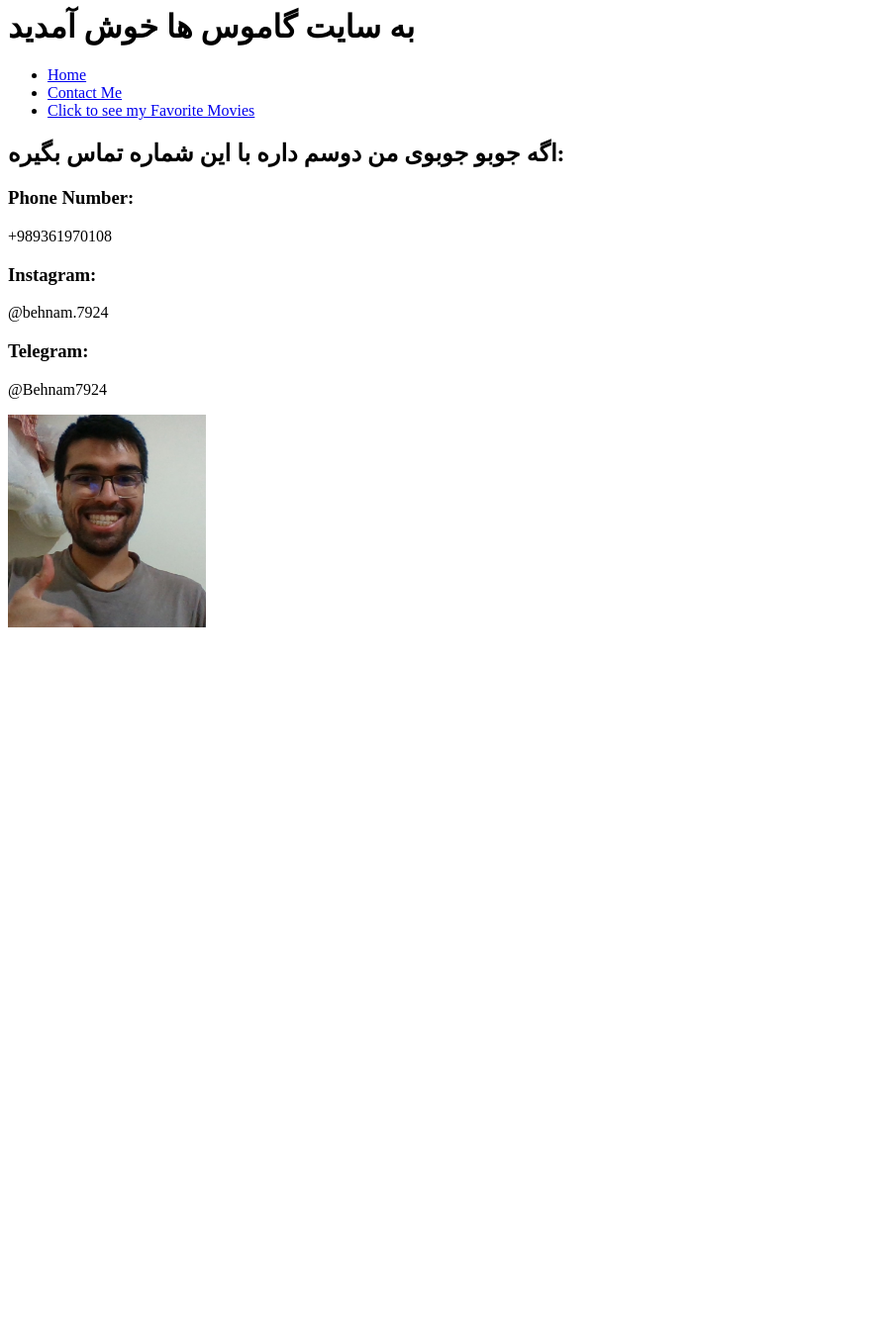
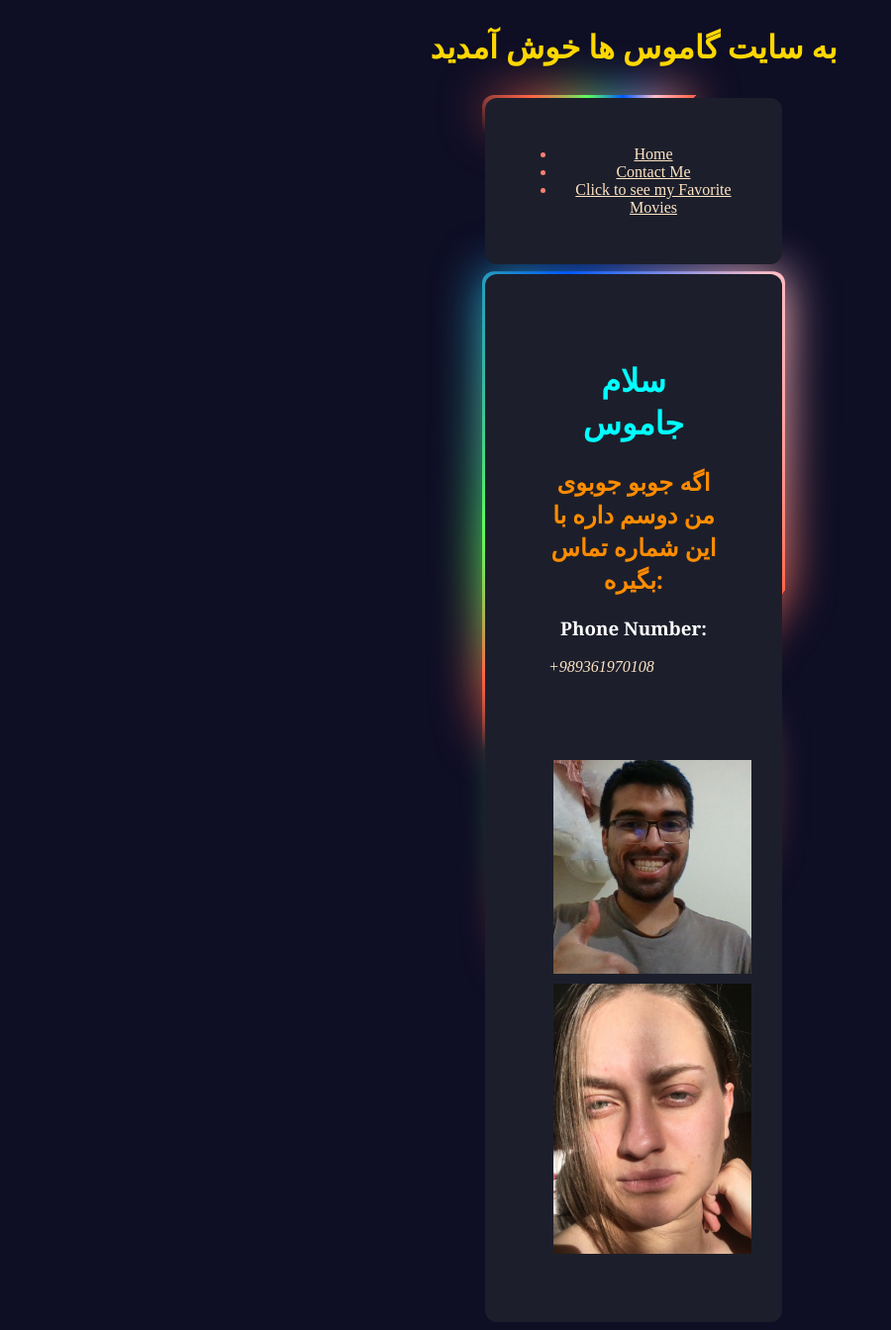
Before and after one commit to Behnam2000/first_django_project, a Django app: page /contact/ in a window 1280 px wide. Shown: the whole page at 99% size, without its empty margins (0-900 px from the left). Before the commit the page ends 634 px from the top, so only its background shows below. Run offline with Django 5.2, Linux system fonts and the light colour scheme.

Commit message:
fixing CSS

```diff
--- a/config/settings.py
+++ b/config/settings.py
@@ -122,6 +122,7 @@ USE_TZ = True
 STATIC_URL = "static/"
 STATIC_ROOT = BASE_DIR / 'staticfiles'
 STATICFILES_STORAGE = "whitenoise.storage.CompressedStaticFilesStorage"
+STATICFILES_DIRS = [BASE_DIR / "static"]
 
 # Default primary key field type
 # https://docs.djangoproject.com/en/5.2/ref/settings/#default-auto-field
--- a/config/urls.py
+++ b/config/urls.py
@@ -17,13 +17,16 @@ Including another URLconf
 
 from django.contrib import admin
 from django.urls import path
+from movies.views import base , contact , movie
 
-from movies.views import base , contact , movie
+from django.conf import settings
+from django.conf.urls.static import static
 
 urlpatterns = [
     path("admin/", admin.site.urls),
     path("" , base , name="home"),
     path("contact/" , contact , name="contact"),
-    path("movie/" , movie , name="movies"),
+    path("movie/" , movie , name="movies") ,
+    ]
 
-]
+urlpatterns += static(settings.MEDIA_URL, document_root=settings.MEDIA_ROOT)
--- a/movies/templates/movies/base.html
+++ b/movies/templates/movies/base.html
@@ -1,11 +1,14 @@
 <html lang="en">
 <head>
+    {% load static %}
+    <link href="{% static 'style.css' %}" rel="stylesheet" >
     {% comment %} <link rel="stylesheet" href="style.css"> {% endcomment %}
     <title>{% block title %}My Website{% endblock %}</title>
 </head>
 
 <body>
     <h1>به سایت گاموس ها خوش آمدید</h1>
+
     <div id="sidebar">
         {% block sidebar %}
         <ul>
--- a/movies/templates/movies/contact.html
+++ b/movies/templates/movies/contact.html
@@ -1,40 +1,33 @@
 {% extends "movies/base.html" %}
 <!DOCTYPE html>
-<html>
-    {% block title %} Contact Me {% endblock %}
-
-    <body>
-        <h1>Contact Me For more Debates...</h1>
-
-        {% comment %} {% block sidebar %}
-        <ul>
-            <h3>Contact page is showing</h3>
-            <li><a href="{% url 'home' %}">Home</a></li>
-            <li><a href="{% url 'contact' %}">Contact Me</a></li>
-            <li><a href="{% url 'movies' %}">Click to see my Favorite Movies</a></li>
-        </ul>
-        {% endblock %} {% endcomment %}
+<html lang="en">
+<head>
+    {% load static %}
+    <link href="{% static 'style.css' %}" rel="stylesheet" >
+    <meta charset="UTF-8">
+    <meta name="viewport" content="width=device-width, initial-scale=1.0">
+    <title>{% block title %}به سایت گاموس ها خوش آمدید{% endblock %}</title>
 
 
-
-
+</head>
+<body>
     {% block content %}
-            <div name="about">
+        <div class="box">
+            <h1>سلام جاموس</h1>
             <h2>اگه جوبو جوبوی من دوسم داره با این شماره تماس بگیره:</h2>
             <h3>Phone Number:</h3>
             <p>+989361970108</p>
 
-            <h3>Instagram:</h3>
-            <p>@behnam.7924</p>
 
-            <h3>Telegram:</h3>
-            <p>@Behnam7924</p>
+        </div>
 
+        <div class="pic">
             {% load static %}
                 <img src= "{% static 'movies/Behnam.jpg' %}" alt="my picture" width="200" >
+                <img src= "{% static 'movies/Bahar.jpg' %}" alt="bahar picture" width="200">
         </div>
+
     {% endblock %}
-
 
 
 
--- a/movies/templates/movies/movie.html
+++ b/movies/templates/movies/movie.html
@@ -1,4 +1,5 @@
 {% extends "movies/base.html" %}
+
 <!DOCTYPE html>
 <html>
 
--- /dev/null
+++ b/static/style.css
@@ -0,0 +1,113 @@
+body{
+    min-height: 500px;
+    background-color: rgb(14, 14, 37);
+    display: flex;
+    flex-direction: column;
+    justify-content: center;
+    align-items: center;
+    align-content: center;
+    flex-wrap: wrap;
+    gap: 10px;
+}
+
+div{
+
+    max-width: 300px;
+    margin:0 auto;
+    text-align: center;
+    padding: 2em;
+    width: 100%;
+    border-radius: 12px;
+    background-color: #1c1f2b;
+    position: relative;
+    box-sizing: border-box;
+
+}
+@property --angle{
+     syntax: "<angle>";
+     initial-value: 0deg;
+     inherits: false    ;
+}
+div::after , div::before{
+
+    content: '';
+    position: absolute;
+    height: 100%;
+    width: 100%;
+    background-image: conic-gradient(from var(--angle) , transparent 70% , tomato , rgb(93, 254, 93) , rgb(0, 89, 255) , pink , tomato);
+    top: 50%;
+    left: 50%;
+    translate: -50% -50%;
+    z-index: -1;
+    padding: 3px;
+    border-radius: 12px;
+    animation: spin 6s linear infinite;
+
+
+}
+
+div::before{
+    filter: blur(1.5rem);
+}
+
+@keyframes spin{
+    from{
+        --angle:0deg
+
+    }
+    to{
+        --angle:360deg
+
+    }
+}
+
+
+div > h1{
+    font-family: Cambria, Cochin, Georgia, Times, 'Times New Roman', serif;
+    font-weight: bold;
+    color:cyan;
+
+
+}
+div > h2{
+    font-family: Cambria, Cochin, Georgia, Times, 'Times New Roman', serif;
+    font-weight: bold;
+    color:darkorange;
+
+
+}
+div > h3{
+    font-family: Cambria, Cochin, Georgia, Times, 'Times New Roman', serif;
+    font-weight: bold;
+    color:white;
+
+
+}
+
+div > p{
+    color: bisque;
+    display: flex;
+    overflow: hidden;
+    font-size: 12pt;
+    text-align: center;
+    font-style: italic;
+
+}
+
+div > img {
+    padding: 5px;
+
+
+}
+
+li {
+    color: salmon;
+}
+
+a{
+    color: bisque;
+}
+
+h1{
+    color: gold;
+}
```
Also changed, not shown: movies/templates/movies/contact1.html (added, +42 -0 lines), movies/static/movies/Bahar.jpg (added). Lines whose indentation alone changed are shown as unchanged.
